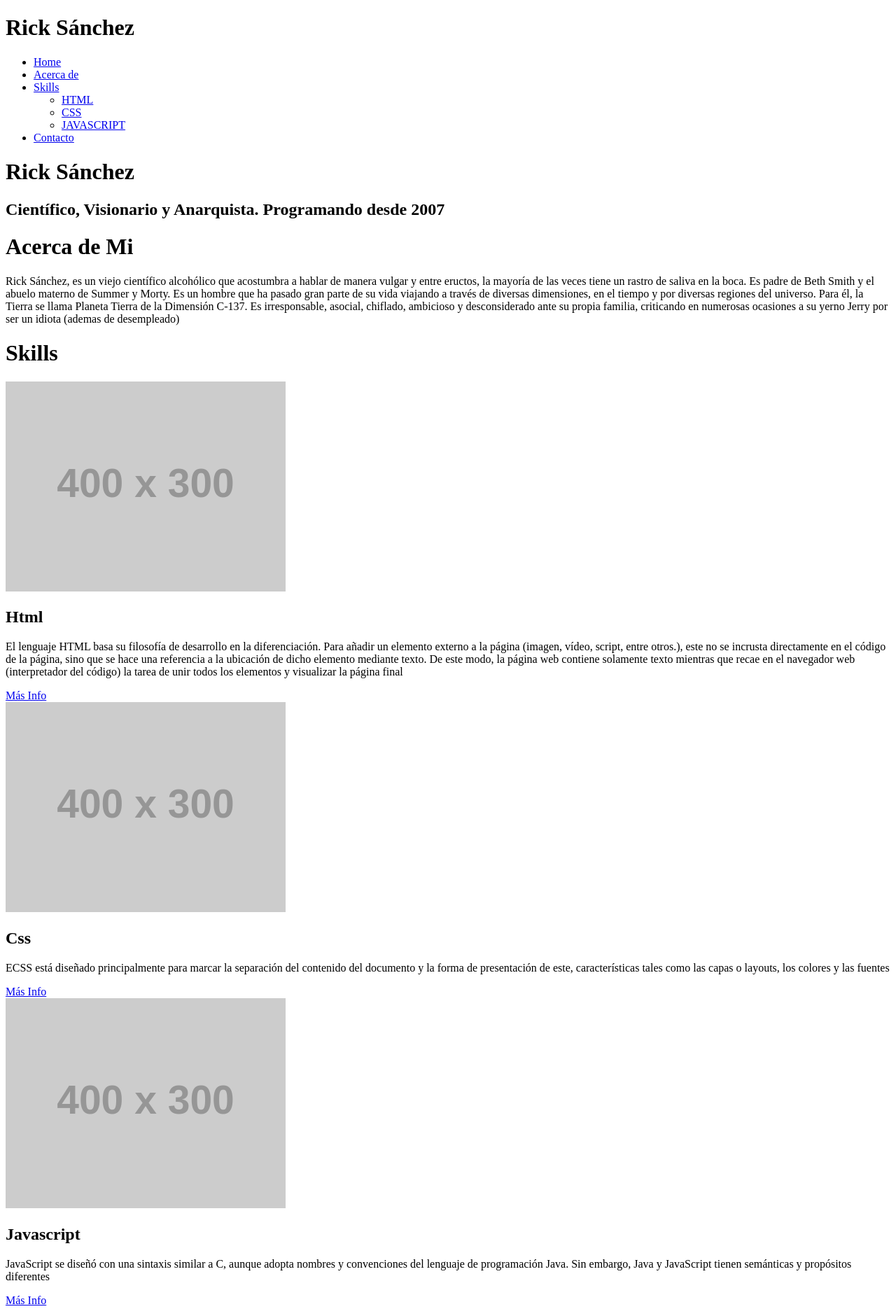
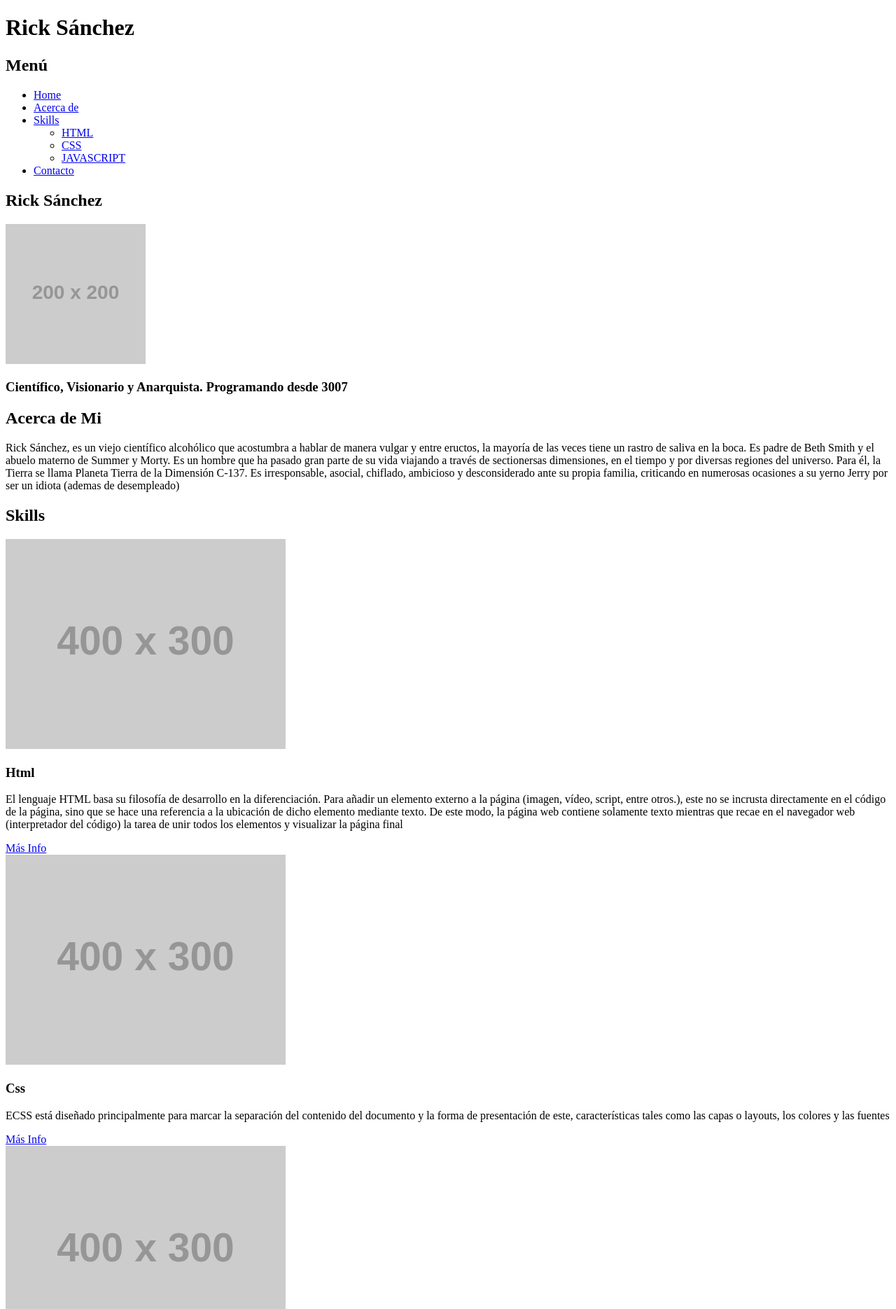
Before and after one commit to juanfevasquez/html-semantica, a plain HTML site: page src/index.html in a window 1280 px wide. Shown: the top 1870 px of the page at 70% size. Drawn offline with Linux system fonts and the light colour scheme; placeholder pictures from the web are drawn by us.

Commit message:
Changes html to more semantic version

```diff
--- a/src/index.html
+++ b/src/index.html
@@ -9,9 +9,10 @@
 </head>
 
 <body>
-    <div class="header">
+    <header>
         <h1>Rick Sánchez</h1>
-        <div class="menu">
+        <nav>
+            <h2>Menú</h2>
             <ul>
                 <li>
                     <a href="#">Home</a>
@@ -37,52 +38,53 @@
                     <a href="#">Contacto</a>
                 </li>
             </ul>
-        </div>
-    </div>
-    <div class="banner">
-        <h1>Rick Sánchez</h1>
-        <h2>Científico, Visionario y Anarquista. Programando desde 2007</h2>
-    </div>
-    <div class="acerca">
-        <h1>Acerca de Mi</h1>
+        </nav>
+    </header>
+    <section class="banner">
+        <h2>Rick Sánchez</h2>
+        <img src="http://placehold.it/200x200" alt="Mi imagen de perfil">
+        <h3>Científico, Visionario y Anarquista. Programando desde 3007</h2>
+    </section>
+    <section class="acerca">
+        <h2>Acerca de Mi</h2>
         <p>Rick Sánchez, es un viejo científico alcohólico que acostumbra a hablar de manera vulgar y entre eructos, la mayoría
             de las veces tiene un rastro de saliva en la boca. Es padre de Beth Smith y el abuelo materno de Summer y Morty.
-            Es un hombre que ha pasado gran parte de su vida viajando a través de diversas dimensiones, en el tiempo y por
-            diversas regiones del universo. Para él, la Tierra se llama Planeta Tierra de la Dimensión C-137. Es irresponsable,
+            Es un hombre que ha pasado gran parte de su vida viajando a través de sectionersas dimensiones, en el tiempo
+            y por diversas regiones del universo. Para él, la Tierra se llama Planeta Tierra de la Dimensión C-137. Es irresponsable,
             asocial, chiflado, ambicioso y desconsiderado ante su propia familia, criticando en numerosas ocasiones a su
             yerno Jerry por ser un idiota (ademas de desempleado)</p>
-    </div>
-    <div class="skills">
-        <h1>Skills</h1>
-        <div class="skill">
+    </section>
+    <section class="skills">
+        <h2>Skills</h2>
+        <section class="skill">
             <img src="http://placehold.it/400x300" alt="Icon 1">
-            <h2>Html</h2>
+            <h3>Html</h3>
             <p>El lenguaje HTML basa su filosofía de desarrollo en la diferenciación. Para añadir un elemento externo a la página
                 (imagen, vídeo, script, entre otros.), este no se incrusta directamente en el código de la página, sino que
                 se hace una referencia a la ubicación de dicho elemento mediante texto. De este modo, la página web contiene
                 solamente texto mientras que recae en el navegador web (interpretador del código) la tarea de unir todos
                 los elementos y visualizar la página final</p>
             <a href="#">Más Info</a>
-        </div>
-        <div class="skill">
+        </section>
+        <section class="skill">
             <img src="http://placehold.it/400x300" alt="Icon 1">
-            <h2>Css</h2>
+            <h3>Css</h3>
             <p>ECSS está diseñado principalmente para marcar la separación del contenido del documento y la forma de presentación
                 de este, características tales como las capas o layouts, los colores y las fuentes</p>
             <a href="#">Más Info</a>
-        </div>
-        <div class="skill">
+        </section>
+        <section class="skill">
             <img src="http://placehold.it/400x300" alt="Icon 1">
-            <h2>Javascript</h2>
+            <h3>Javascript</h3>
             <p>JavaScript se diseñó con una sintaxis similar a C, aunque adopta nombres y convenciones del lenguaje de programación
                 Java. Sin embargo, Java y JavaScript tienen semánticas y propósitos diferentes</p>
             <a href="#">Más Info</a>
-        </div>
+        </section>
 
-    </div>
+    </section>
 
-    <div class="contacto">
-        <h1>Contacto</h1>
+    <section class="contacto">
+        <h2>Contacto</h2>
         <form>
             <div>
                 <label for="nombre">Nombre:
@@ -112,15 +114,19 @@
                 <input type="submit" value="Enviar">
             </div>
         </form>
-    </div>
+    </section>
 
-    <div class="footer">
-        <p>Rick Sánchez</p>
+    <footer class="footer">
+        <h2>Rick Sánchez</h2>
         <ul>
-            <li><a href="#">LinkedIn</a></li>
-            <li><a href="#">Twitter</a></li>
+            <li>
+                <a href="#">LinkedIn</a>
+            </li>
+            <li>
+                <a href="#">Twitter</a>
+            </li>
         </ul>
-    </div>
+    </footer>
 </body>
 
 </html>
```
